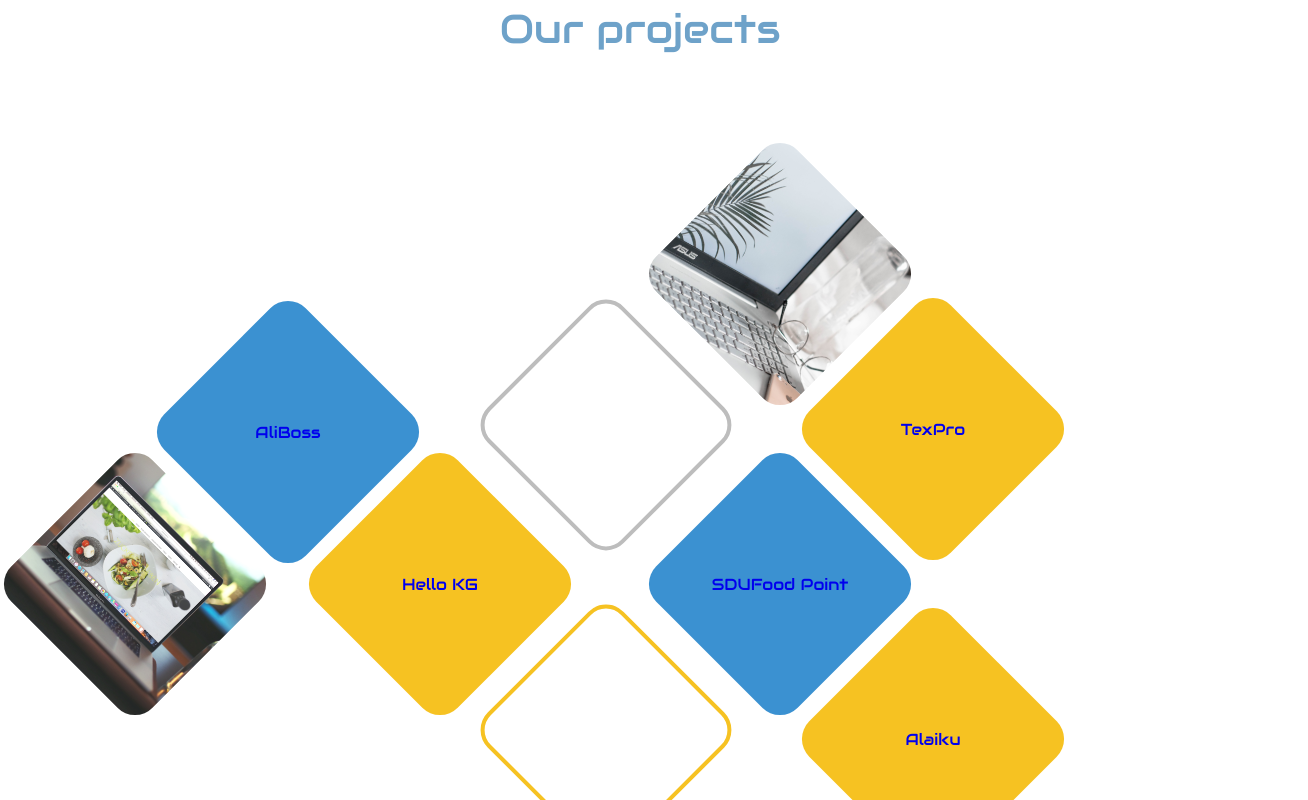
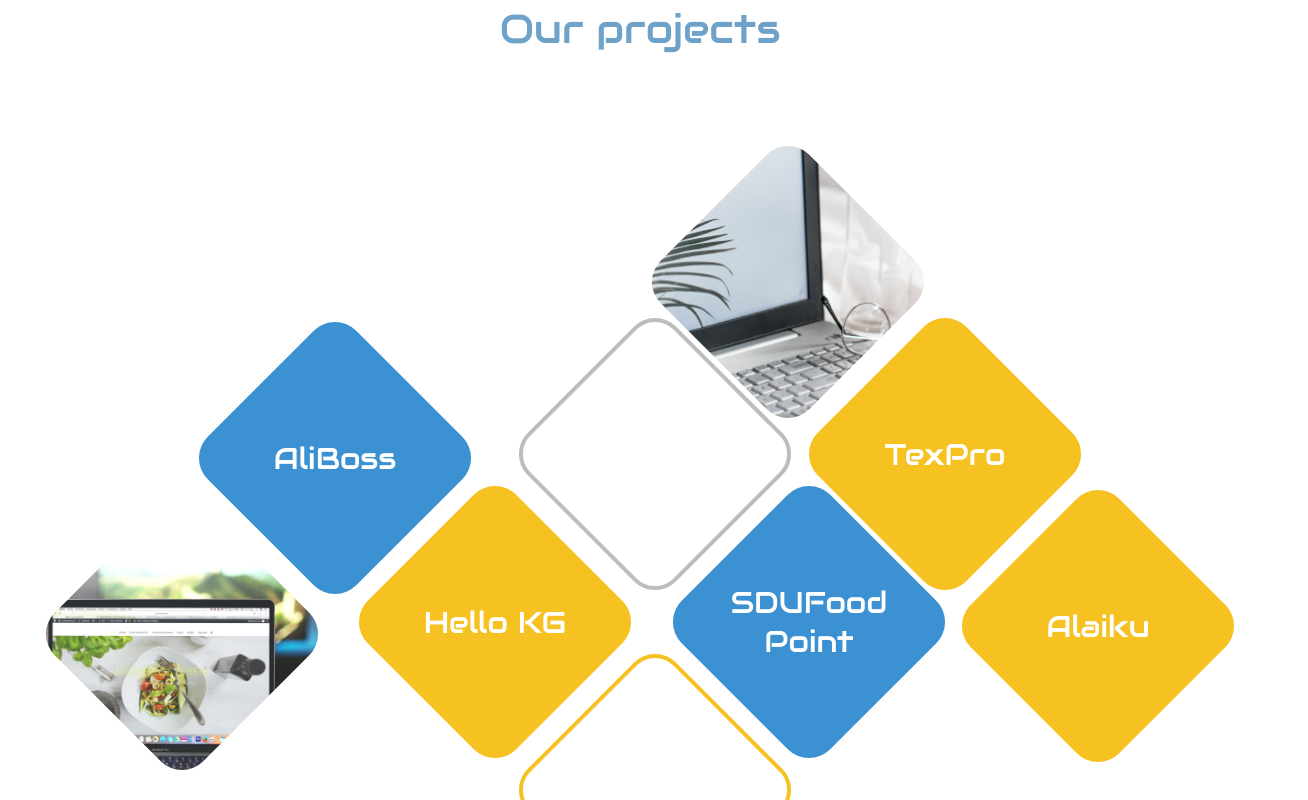
Before and after one commit to batyrbek0v/TechTuu-React, a React (Create React App) app: page / in a window 1280 px wide. Shown: the part 1680-2480 px from the top of the page, 1308 px wide, since content can reach past the window. Built offline with nearby package versions, Linux system fonts and the light colour scheme.

Commit message:
Finished with the projects section and now we need to fix it a little

```diff
--- a/src/components/Main/Project/Project.jsx
+++ b/src/components/Main/Project/Project.jsx
@@ -1,10 +1,9 @@
 import React from 'react';
 import Title from '../../UI/Title/Title';
 import cls from './Project.module.scss';
+import { cardList } from '../../../utils/cardList';
+import second from '../../../assets/img/second.png';
 import first from '../../../assets/img/first.png';
-import second from '../../../assets/img/second.png';
-import third from '../../../assets/img/third.png';
-import { cardList } from '../../../utils/cardList';
 
 const Project = () => {
   return (
@@ -16,10 +15,10 @@ const Project = () => {
             <li className={cls.grey}></li>
             <li className={cls.orange}></li>
             <li className={cls.img1}>
-              <img src={first} alt='justPhoto' />
+              <img className={cls.justPhoto1} src={first} alt='justPhoto' />
             </li>
             <li className={cls.img2}>
-              <img src={second} alt='justPhoto' />
+              <img className={cls.justPhoto2} src={second} alt='justPhoto' />
             </li>
             {cardList?.map((el) => (
               <li
@@ -29,7 +28,9 @@ const Project = () => {
                   backgroundColor: el.id % 2 === 0 ? '#3B91D1' : '#F6C222',
                 }}
               >
-                <a href={el.route}>{el.alt}</a>
+                <a href={el.route} target='_blank' rel='noreferrer'>
+                  <span>{el.alt}</span>
+                </a>
               </li>
             ))}
           </ul>
--- a/src/components/Main/Project/Project.module.scss
+++ b/src/components/Main/Project/Project.module.scss
@@ -13,12 +13,13 @@
       height: 820px;
       position: relative;
       margin-top: 90px;
+      padding: 0 20px;
 
       li {
         transform: rotate(45deg);
-        width: 200px;
-        height: 200px;
-        border-radius: 25px;
+        width: 210px;
+        height: 210px;
+        border-radius: 30px;
         position:absolute;
 
         a {
@@ -28,78 +29,172 @@
           width: 100%;
           height: 100%;
           transform: rotate(315deg);
-        }
+          font-size: 30px;
+          font-weight: 300;
+          font-family: 'Audiowide';
+          text-align: center;
+          color: white;
 
-        img {
-          width: 200px;
-          height: 200px;
-          border-radius: 25px;
-          object-fit: cover;
+          .projectPhoto {
+            width: 200px;
+            height: 200px;
+            border-radius: 25px;
+            object-fit: cover;
+          }
         }
       }
 
       .grey {
         transform: rotate(45deg);
-        width: 192px;
-        height: 192px;
-        border-radius: 25px;
+        width: 210px;
+        height: 210px;
+        border-radius: 30px;
         position: absolute;
         border: 4px solid #BDBDBD;
-        left: 510px;
-        top: 185px;
+        top: 25%;
+        left: 43%;
       }
 
       .orange {
         transform: rotate(45deg);
-        width: 192px;
-        height: 192px;
-        border-radius: 25px;
+        width: 210px;
+        height: 210px;
+        border-radius: 30px;
         position: absolute;
         border: 4px solid #F6C222;
-        left: 510px;
-        top: 490px;
+        top: 66%;
+        left: 43%;
       }
 
       .img1{
-        top: 30px;
-        left: 680px;
+        top: 4%;
+        right: 30.2%;
         position: absolute;
+        overflow: hidden;
+        width: 210px;
+        height: 210px;
+
+        .justPhoto1 {
+          transform: rotate(315deg);
+          position: absolute;
+          z-index: -1;
+          top: -50px;
+          left: -50px;
+          width: 300px;
+          height: 300px;
+          object-fit: cover;
+        }
       }
 
       .img2{
-        top: 340px;
-        left: 35px;
+        top: 47%;
+        left: 6%;
         position: absolute;
+        overflow: hidden;
+        width: 210px;
+        height: 210px;
+
+        .justPhoto2 {
+          transform: rotate(315deg);
+          z-index: -1;
+          top: 0;
+          left: 0;
+          width: 300px;
+          height: 300px;
+          object-fit: cover;
+        }
       }
 
       .img3{
-        top: 340px;
-        left: 340px;
+        top: 45.5%;
+        left: 30.5%;
         position: absolute;
-      }
+
+        &:hover {
+          background-image: url(../../../assets/img/helloIT.png);
+          background-size: cover;
+          background-position: center;
+          background-repeat: no-repeat;
+          z-index: 9999;
+
+          span {
+            display: none;
+          }
+        }
+    }
+
+
 
       .img4{
-        top: 340px;
-        left: 680px;
+        top: 45.5%;
+        left: 55%;
         position: absolute;
+
+        &:hover {
+          background-image: url(../../../assets/img/sdu.png);
+          background-size: cover;
+          background-position: center;
+          background-repeat: no-repeat;
+          z-index: 9999;
+
+          span {
+            display: none;
+          }
+        }
       }
 
       .img5{
-        top: 495px;
-        left: 833px;
+        top: 46%;
+        right: 6%;
         position: absolute;
+
+        &:hover {
+          background-image: url(../../../assets/img/alaiku.png);
+          background-size: contain;
+          background-position: center;
+          background-repeat: no-repeat;
+          z-index: 9999;
+
+          span {
+            display: none;
+          }
+        }
       }
 
       .img6{
-        top: 188px;
-        left: 188px;
+        top: 25.5%;
+        left: 18%;
         position: absolute;
+
+        &:hover {
+          background-image: url(../../../assets/img/aliboss.png);
+          background-size: cover;
+          background-position: center;
+          background-repeat: no-repeat;
+          z-index: 9999;
+
+          span {
+            display: none;
+          }
+        }
       }
 
       .img7{
-        top: 185px;
-        left: 833px;
+        right: 18%;
+        top: 25%;
         position: absolute;
+
+        &:hover {
+          background-image: url(../../../assets/img/TexPro.png);
+          background-size: cover;
+          background-position: center;
+          background-repeat: no-repeat;
+          z-index: 9999;
+
+          span {
+            display: none;
+          }
+        }
       }
     }
   }
```
